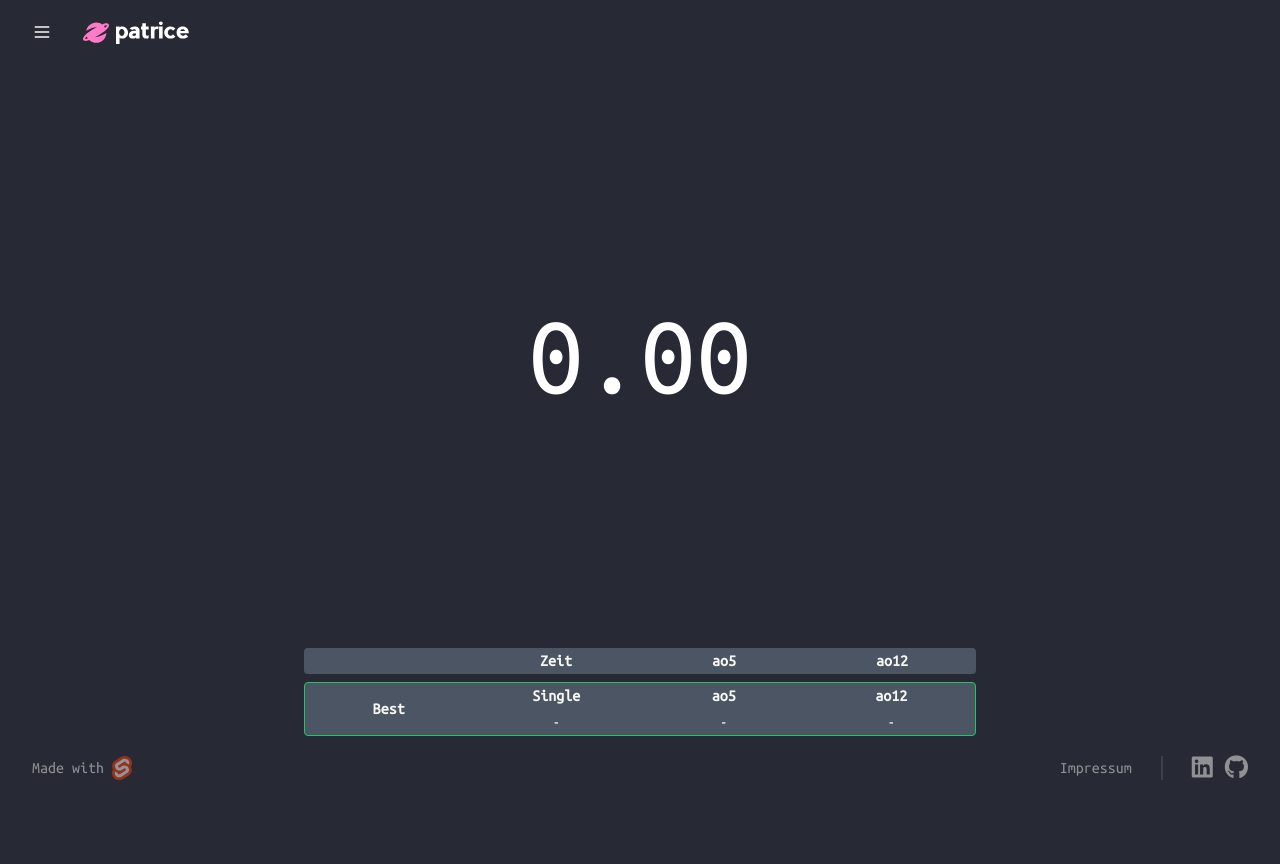
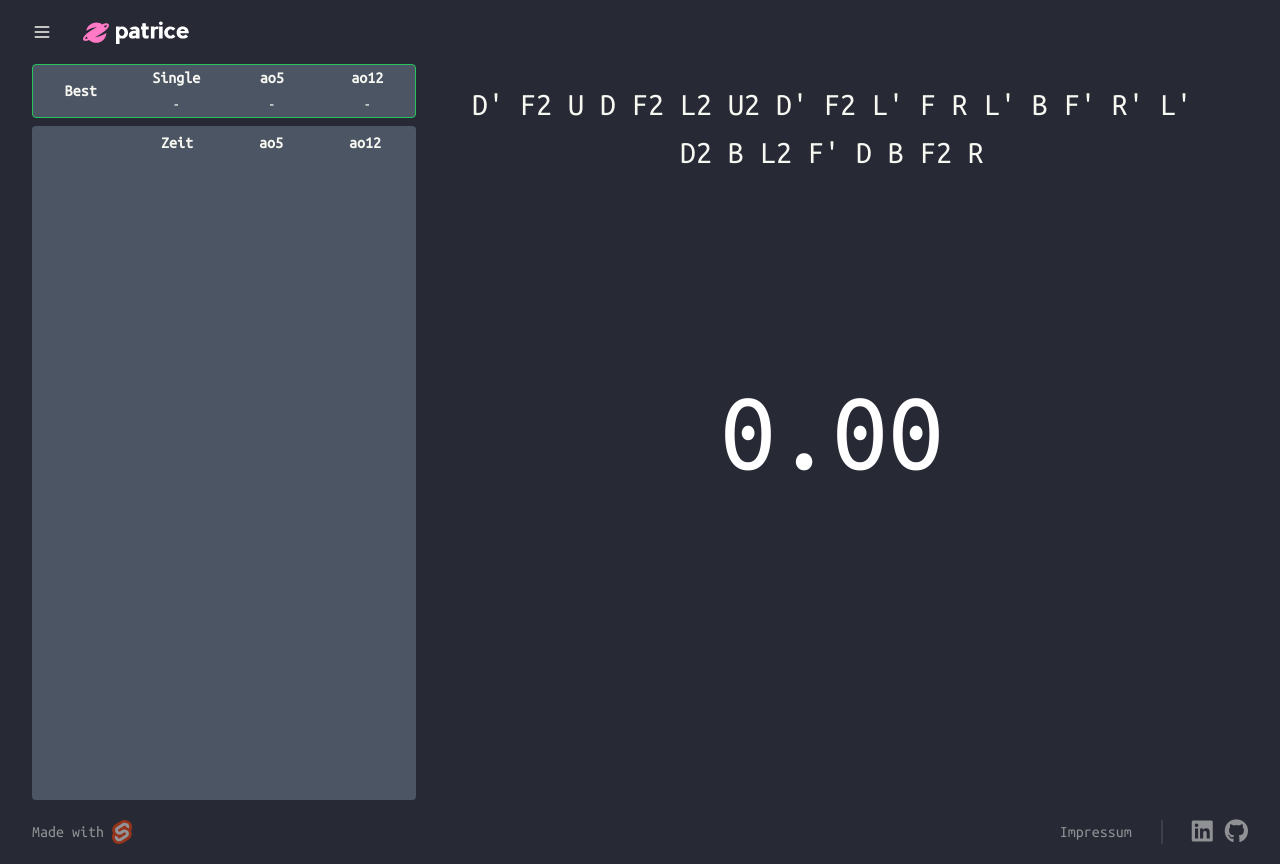
Before and after one commit to pwiet01/homepage, a SvelteKit app: page /cube-timer in a window 1280 px wide. Before the commit the page ends 800 px from the top, so only its background shows below. Built offline with nearby package versions, Linux system fonts and the light colour scheme.

Commit message:
Cube Timer

```diff
--- a/src/app.css
+++ b/src/app.css
@@ -81,4 +81,13 @@
   a.text-link:hover::before {
     transform: scaleX(1);
   }
+
+  .hide-scrollbar {
+    -ms-overflow-style: none; /* IE, Edge */
+    scrollbar-width: none; /* Firefox */
+  }
+
+  .hide-scrollbar::-webkit-scrollbar {
+    display: none; /* Chrome, Safari, Opera */
+  }
 }
--- a/src/lib/server/mail/mailer.ts
+++ b/src/lib/server/mail/mailer.ts
@@ -3,7 +3,7 @@ import { MAILER_HOST, MAILER_USER, MAILER_PASSWORD } from '$env/static/private';
 import { globalConfig } from '$lib/config/globalConfig';
 import { serverConfig } from '$lib/server/config/serverConfig';
 import type { ComponentProps, ComponentType, SvelteComponent } from 'svelte';
-import Base from "$lib/server/mail/templates/Base.svelte";
+import Base from '$lib/server/mail/templates/Base.svelte';
 
 export interface CustomMail<Component extends SvelteComponent> {
   to?: string;
--- a/src/routes/+page.server.ts
+++ b/src/routes/+page.server.ts
@@ -3,7 +3,7 @@ import { fail } from '@sveltejs/kit';
 import type { ContactFormData } from './_ts/types';
 import { parseFormDataString } from '$lib/ts/formUtils';
 import { sendMail } from '$lib/server/mail/mailer';
-import Contact from "$lib/server/mail/templates/Contact.svelte";
+import Contact from '$lib/server/mail/templates/Contact.svelte';
 
 export const actions: Actions = {
   contact({ request }) {
--- a/src/routes/_components/Header.svelte
+++ b/src/routes/_components/Header.svelte
@@ -29,7 +29,7 @@
         <li><a href="/cube-timer" class="text-xl">CubeTimer</a></li>
       </ul>
     </div>
-    <a href="/static" class="flex-1 btn btn-ghost opacity-100">
+    <a href="/" class="flex-1 btn btn-ghost opacity-100">
       <LogoFull class="w-auto h-6" />
     </a>
   </div>
--- a/src/routes/_components/Projects.svelte
+++ b/src/routes/_components/Projects.svelte
@@ -28,7 +28,6 @@
       href: '/cube-timer',
       name: 'CubeTimer',
       description1: 'Speedcube Timer',
-      description2: 'mit Synchronisation',
     },
   ];
 </script>
--- a/src/routes/cube-timer/+page.svelte
+++ b/src/routes/cube-timer/+page.svelte
@@ -1,13 +1,19 @@
 <script lang="ts">
   import Timer from './_components/Timer.svelte';
-  import TimeTableMobile from './_components/TimeTableMobile.svelte';
+  import TimeTable from './_components/TimeTable.svelte';
   import { footerHidden, headerHidden } from '$lib/ts/stores';
   import { onDestroy } from 'svelte';
+  import { scramble } from './_ts/scramble';
 
   let lastTime = 0;
 
   let solving = false;
   $: toggleHideElements(solving);
+
+  let currentScramble: string;
+  $: if (!solving) {
+    currentScramble = scramble().join(' ');
+  }
 
   onDestroy(() => toggleHideElements(false));
 
@@ -17,14 +23,17 @@
   }
 </script>
 
-<div class="w-full h-full flex flex-col select-none">
-  <div class="flex-1">
+<div class="w-full h-full flex flex-col items-center select-none xl:flex-row-reverse">
+  <div class="w-full h-full flex-1 flex flex-col items-center justify-start relative">
+    <p class="text-[1.5rem] sm:text-[2rem] mt-4 xl:px-14 text-center {solving ? 'hidden' : ''}">
+      {currentScramble}
+    </p>
     <Timer bind:lastTime bind:solving />
   </div>
 
   <div class="flex justify-center">
-    <div class="w-full max-w-2xl {solving ? 'hidden' : ''}">
-      <TimeTableMobile {lastTime} />
+    <div class="w-full max-w-xl xl:max-w-sm {solving ? 'hidden' : ''}">
+      <TimeTable {lastTime} />
     </div>
   </div>
 </div>
--- a/src/routes/cube-timer/_components/TimeTableMobile.svelte
+++ b/src/routes/cube-timer/_components/TimeTable.svelte
@@ -41,8 +41,8 @@
   }
 </script>
 
-<div class="w-full">
-  <div class="bg-gray-600 rounded">
+<div class="w-full text-center flex flex-col xl:flex-col-reverse gap-2">
+  <div class="bg-gray-600 rounded p-1">
     <table class="w-full table-fixed">
       <tr>
         <th />
@@ -50,13 +50,17 @@
         <th>ao5</th>
         <th>ao12</th>
       </tr>
-      {#each solves.slice(0, 3) as solve, index (solve.timeStamp)}
-        <TimeTableEntry index={solves.length - index} {solve} />
-      {/each}
     </table>
+    <div class="h-20 xl:h-[40rem] overflow-y-auto hide-scrollbar">
+      <table class="w-full table-fixed">
+        {#each solves as solve, index (solve.timeStamp)}
+          <TimeTableEntry index={solves.length - index} {solve} />
+        {/each}
+      </table>
+    </div>
   </div>
 
-  <div class="bg-gray-600 rounded mt-2 border border-green-500">
+  <div class="bg-gray-600 rounded border border-green-500">
     <TimeRecords lastSolve={solves[0]} bind:records />
   </div>
 </div>
--- a/src/routes/cube-timer/_components/TimeTableEntry.svelte
+++ b/src/routes/cube-timer/_components/TimeTableEntry.svelte
@@ -18,9 +18,3 @@
   <td>{parsedSolve.ao5}</td>
   <td>{parsedSolve.ao12}</td>
 </tr>
-
-<style>
-  td {
-    text-align: center;
-  }
-</style>
--- a/src/routes/cube-timer/_components/Timer.svelte
+++ b/src/routes/cube-timer/_components/Timer.svelte
@@ -109,7 +109,7 @@
   }
 </script>
 
-<div class="w-full h-full" on:touchstart={onKeyDown} on:touchend={onKeyUp}>
+<div class="w-full h-full absolute" on:touchstart={onKeyDown} on:touchend={onKeyUp}>
   <CenterFull>
     <div class="text-[5rem] sm:text-[6rem] md:text-[7rem] {stateColor}">
       {formatMs(time)}
--- /dev/null
+++ b/src/routes/cube-timer/_ts/scramble.ts
@@ -0,0 +1,38 @@
+const opposite: { [key: string]: string } = {
+  U: 'D',
+  D: 'U',
+  L: 'R',
+  R: 'L',
+  F: 'B',
+  B: 'F',
+};
+
+const randomNum = (limit: number) => Math.floor(Math.random() * limit);
+const removeIntersections = function (active: Set<string>, currentMove: string) {
+  active.forEach((move) => {
+    if (move !== currentMove && move !== opposite[currentMove]) active.delete(move);
+  });
+};
+
+export function scramble() {
+  const active = new Set<string>();
+  const moves = ['U', 'D', 'L', 'R', 'F', 'B'];
+  const endings = ['', "'", '2'];
+  const scramble: string[] = [];
+  let count = 0;
+
+  while (count < 25) {
+    const randMove = moves[randomNum(moves.length)];
+    if ((scramble[count - 1] && scramble[count - 1].startsWith(randMove)) || active.has(randMove)) {
+      continue;
+    }
+
+    active.add(randMove);
+    const num = randomNum(endings.length);
+    scramble.push(`${randMove}${endings[num]}`);
+    removeIntersections(active, randMove);
+    count++;
+  }
+
+  return scramble;
+}
```
Also changed, not shown: src/lib/server/mail/templates/Base.svelte (+14 -5 lines).
